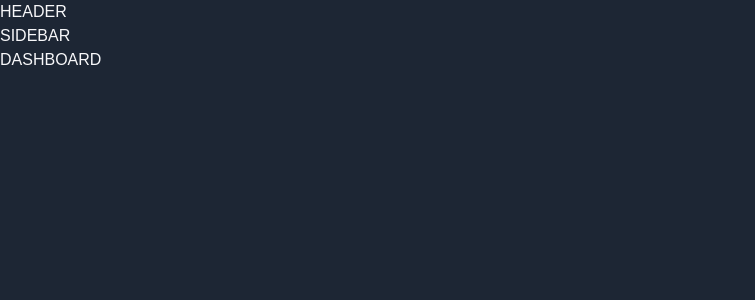
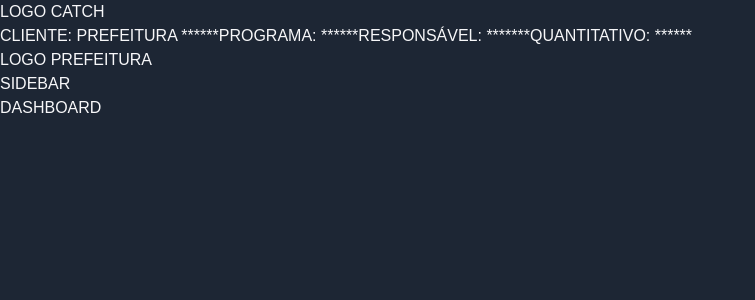
Before and after one commit to Danielebds/Dash, a React (Vite) app: page /dashboard in a window 1280 px wide. Shown: the top 300 px of the page, without its empty margins (0-755 px from the left). Built offline with nearby package versions, Linux system fonts and the light colour scheme; the HTML template or start-up script is replaced by a standard one.

Commit message:
Estruturando o componente Header

```diff
--- a/src/components/Header.jsx
+++ b/src/components/Header.jsx
@@ -1,12 +1,18 @@
 import React from "react";
 
-
 const Header = () => {
-
-  return <div className="bg-red-500">HEADER</div>;
-
-
-
+  return (
+    <header className="bg-red-500">
+      <div>LOGO CATCH</div>
+      <div>
+        <span>CLIENTE: PREFEITURA ******</span>
+        <span>PROGRAMA: ******</span>
+        <span>RESPONSÁVEL: *******</span>
+        <span>QUANTITATIVO: ******</span>
+      </div>
+      <div>LOGO PREFEITURA</div>
+    </header>
+  );
 };
 
 export default Header;
```
